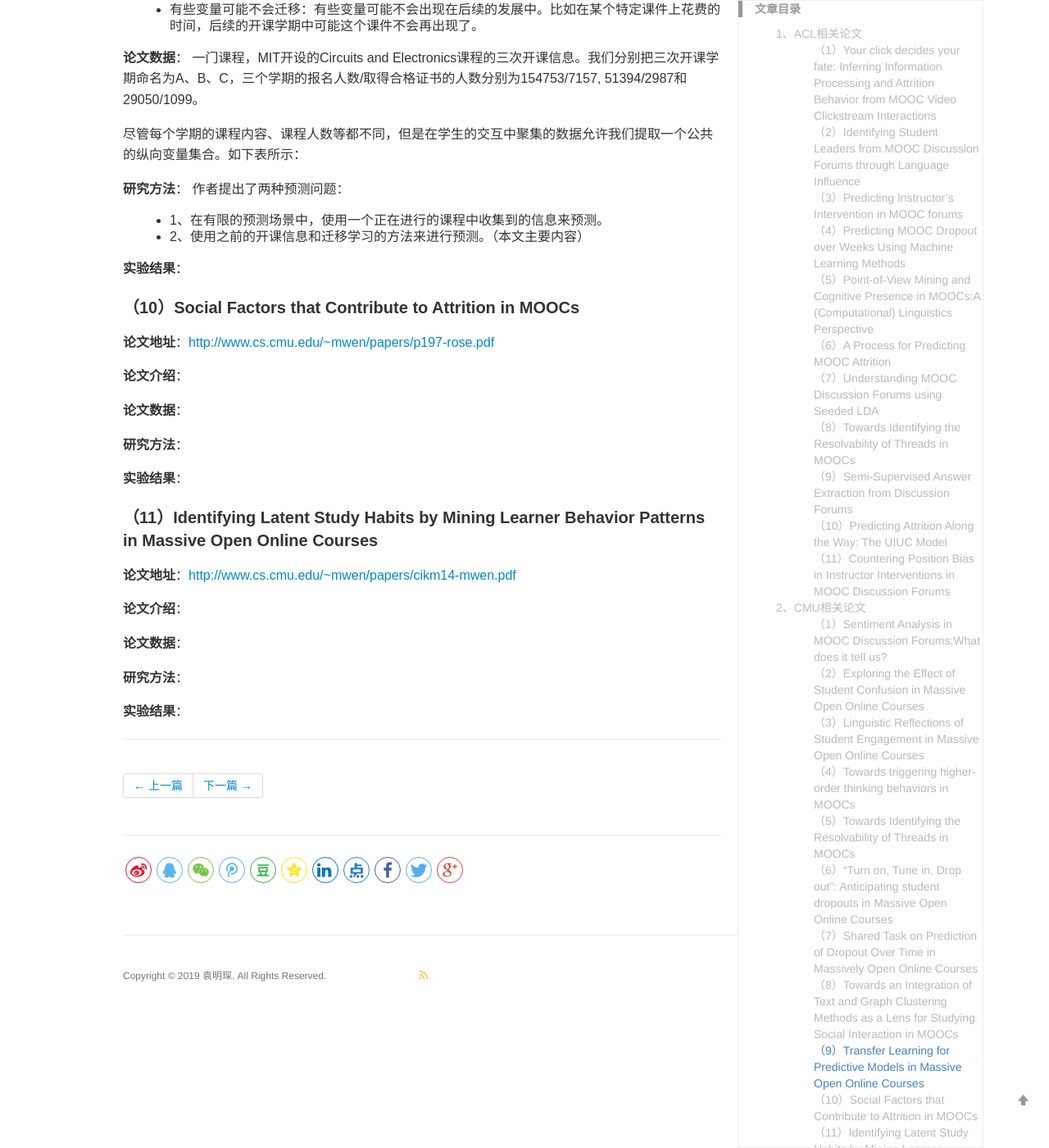
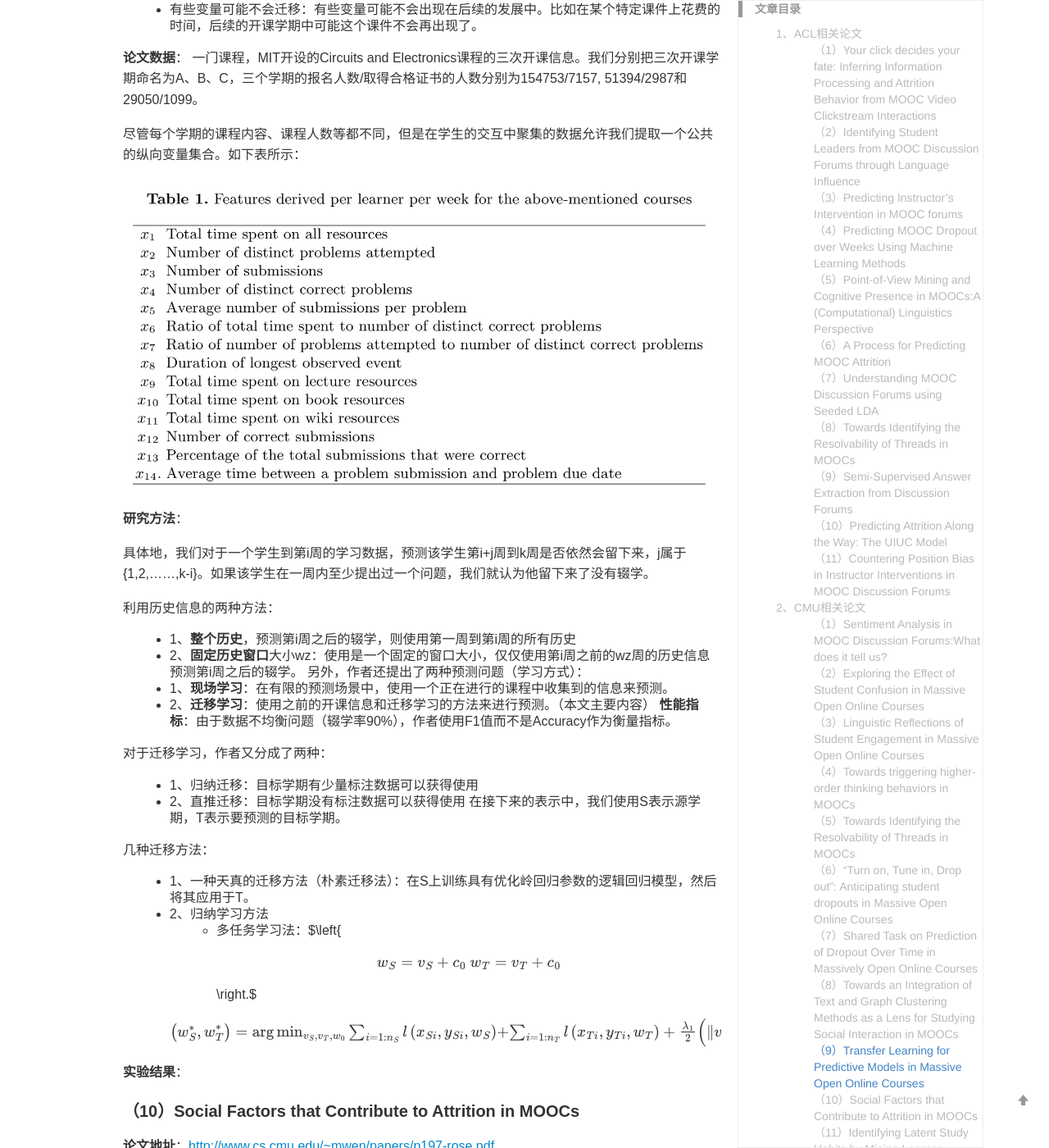
Before and after one commit to yuanmingchen/yuanmingchen.github.io, a Jekyll site: the page built from _posts/2019-04-19-online course nlp paper survey 2.md, in a window 1280 px wide and 1400 px high, scrolled down 14731 px. Shown: the whole window at 82% size. Built offline with Jekyll 4.4.1, drawn with Linux system fonts in a browser that asks for light colours; formulas are drawn with MathJax 3; comment, search, counter and statistics services are not loaded.

Commit message:
Updates _posts/2019-04-19-online course nlp paper survey 2.md
Auto commit by GitBook Editor

```diff
--- a/_posts/2019-04-19-online course nlp paper survey 2.md
+++ b/_posts/2019-04-19-online course nlp paper survey 2.md
@@ -429,12 +429,33 @@ Python编程课程论坛，将论坛集限制为集中于讨论课程内容的
 
 尽管每个学期的课程内容、课程人数等都不同，但是在学生的交互中聚集的数据允许我们提取一个公共的纵向变量集合。如下表所示：
 
+![实验结果](/res/images/posts/mooc2-6.png){: width="100%"}
 
 
 **研究方法**：
-作者提出了两种预测问题：
-- 1、在有限的预测场景中，使用一个正在进行的课程中收集到的信息来预测。
-- 2、使用之前的开课信息和迁移学习的方法来进行预测。（本文主要内容）
+
+具体地，我们对于一个学生到第i周的学习数据，预测该学生第i+j周到k周是否依然会留下来，j属于{1,2,……,k-i}。如果该学生在一周内至少提出过一个问题，我们就认为他留下来了没有辍学。
+
+利用历史信息的两种方法：
+- 1、**整个历史**，预测第i周之后的辍学，则使用第一周到第i周的所有历史
+- 2、**固定历史窗口**大小wz：使用是一个固定的窗口大小，仅仅使用第i周之前的wz周的历史信息预测第i周之后的辍学。
+另外，作者还提出了两种预测问题（学习方式）：
+- 1、**现场学习**：在有限的预测场景中，使用一个正在进行的课程中收集到的信息来预测。
+- 2、**迁移学习**：使用之前的开课信息和迁移学习的方法来进行预测。（本文主要内容）
+**性能指标**：由于数据不均衡问题（辍学率90%），作者使用F1值而不是Accuracy作为衡量指标。
+
+对于迁移学习，作者又分成了两种：
+- 1、归纳迁移：目标学期有少量标注数据可以获得使用
+- 2、直推迁移：目标学期没有标注数据可以获得使用
+在接下来的表示中，我们使用S表示源学期，T表示要预测的目标学期。
+
+几种迁移方法：
+- 1、一种天真的迁移方法（朴素迁移法）：在S上训练具有优化岭回归参数的逻辑回归模型，然后将其应用于T。
+- 2、归纳学习方法
+    - 多任务学习法：$\left\{\begin{array}{l}{w_{S}=v_{S}+c_{0}} \\ {w_{T}=v_{T}+c_{0}}\end{array}\right.$
+
+    $$\begin{array}{l}{\left(w_{S}^{*}, w_{T}^{*}\right)=\arg \min _{v_{S}, v_{T}, w_{0}} \sum_{i=1 : n_{S}} l\left(x_{S i}, y_{S i}, w_{S}\right)+}{\sum_{i=1 : n_{T}} l\left(x_{T i}, y_{T i}, w_{T}\right)+\frac{\lambda_{1}}{2}\left(\left\|v_{s}\right\|^{2}+\left\|v_{T}\right\|^{2}\right)+\lambda_{2}\left\|c_{0}\right\|^{2}}\end{array}$$
+
 
 **实验结果**：
 
```
